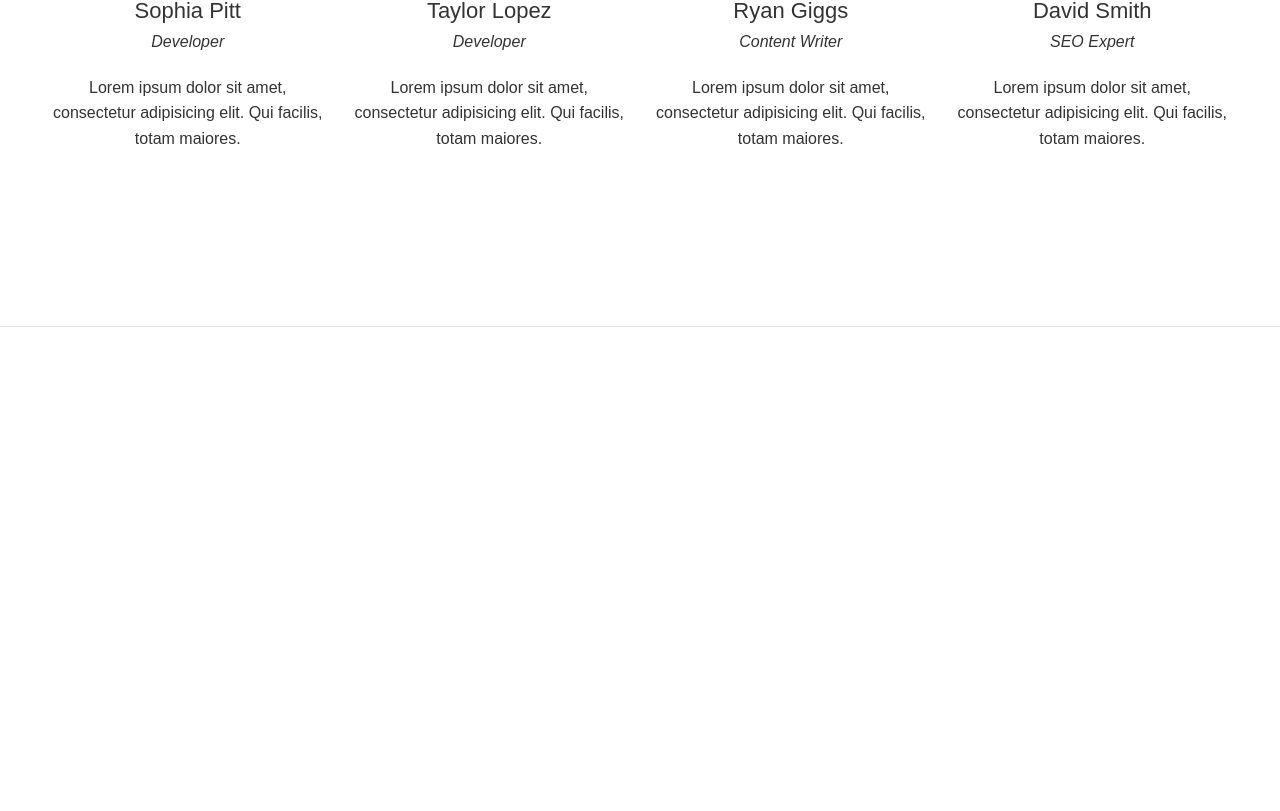
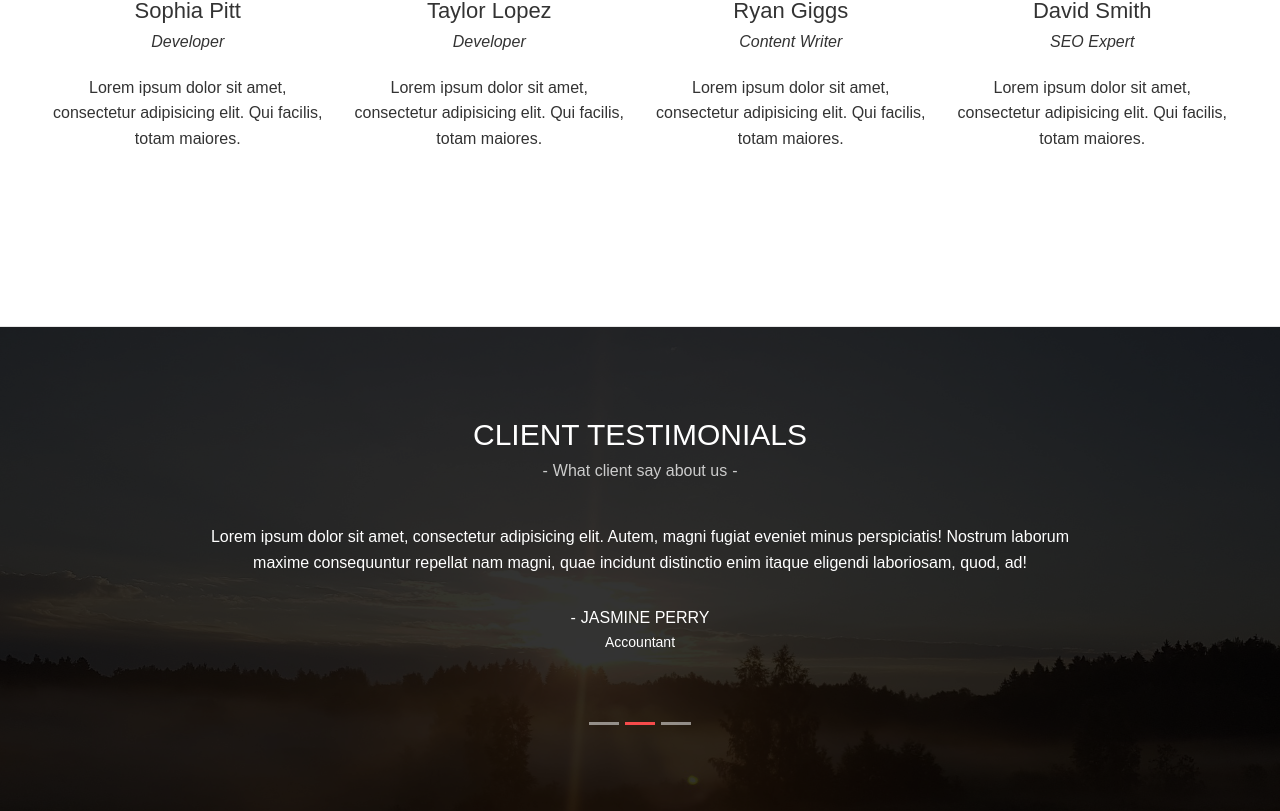
Before and after one commit to N-O-1-R/react-bootstrap-project-corporate-wdws1, a React (Create React App) app in the folder Minggu 1/corporate/: page / in a window 1280 px wide. Shown: the part 4050-4861 px from the top of the page. Before the commit the page ends 4377 px from the top, so only its background shows below. Built offline with nearby package versions, Linux system fonts and the light colour scheme; a small style sheet from the web is missing.

Commit message:
testimonials done

```diff
--- a/Minggu 1/corporate/src/App.js
+++ b/Minggu 1/corporate/src/App.js
@@ -7,6 +7,7 @@
 import AppServices from './components/services';
 import AppWorks from './components/works';
 import AppTeams from './components/teams';
+import Testimonials from './components/testimonials';
 
 function App() {
   return (
@@ -20,6 +21,7 @@
         <AppServices />
         <AppWorks />
         <AppTeams />
+        <Testimonials />
       </main>
     </div>
   );
--- /dev/null
+++ b/Minggu 1/corporate/src/components/testimonials.js
@@ -0,0 +1,56 @@
+import Container from "react-bootstrap/Container";
+import Carousel from "react-bootstrap/Carousel";
+
+var testimonialsData = [
+  {
+    id: 1,
+    name: "John Wills",
+    description:
+      "Lorem ipsum dolor sit amet, consectetur adipisicing elit. Consequuntur non earum repudiandae ipsa reprehenderit quaerat, quo a cupiditate, voluptatibus voluptates, dolores nam accusantium error, modi iure itaque totam labore.",
+    designation: "Manager",
+  },
+  {
+    id: 2,
+    name: "Jasmine Perry",
+    description:
+      "Lorem ipsum dolor sit amet, consectetur adipisicing elit. Autem, magni fugiat eveniet minus perspiciatis! Nostrum laborum maxime consequuntur repellat nam magni, quae incidunt distinctio enim itaque eligendi laboriosam, quod, ad!",
+    designation: "Accountant",
+  },
+  {
+    id: 3,
+    name: "Rocky Johnson",
+    description:
+      "Lorem ipsum dolor sit amet, consectetur adipisicing elit. Laudantium facilis optio porro omnis alias eaque corporis error est ut, reprehenderit quae asperiores illum quo voluptates debitis non. Repellat fugit, asperiores?",
+    designation: "CEO",
+  },
+];
+
+export default function Testimonials() {
+  return (
+    <section id="testimonials" className="testimonials-block">
+      <Container fluid>
+        <div className="title-holder">
+          <h2>Client Testimonials</h2>
+          <div className="subtitle">What client say about us</div>
+        </div>
+        <Carousel controls={false}>
+          {testimonialsData.map((testimonials) => {
+            return (
+              <Carousel.Item key={testimonials.id}>
+                <blockquote>
+                  <p>{testimonials.description}</p>
+                  <cite>
+                    <span className="name">{testimonials.name}</span>
+                    <span className="designation">
+                      {testimonials.designation}
+                    </span>
+                  </cite>
+                </blockquote>
+              </Carousel.Item>
+            );
+          })}
+        </Carousel>
+      </Container>
+    </section>
+  );
+}
```
